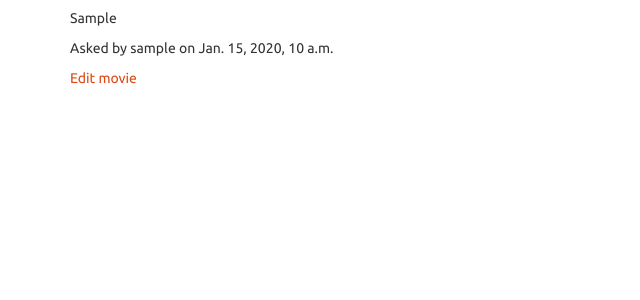
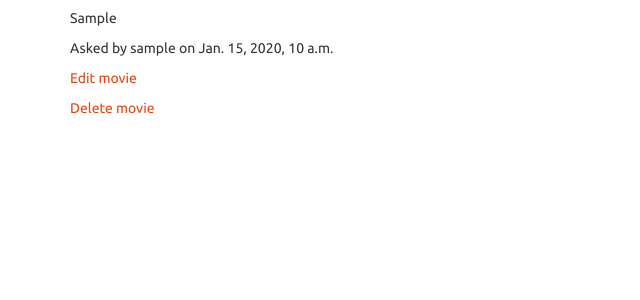
Before and after one commit to bblue160/my_app, a Django app: page /movie/1/ in a window 1280 px wide. Shown: the part 142-442 px from the top of the page, without its empty margins (0-640 px from the left). Run offline with Django 3.2, Linux system fonts and the light colour scheme; a user stored in the database is signed in; tables that the repository leaves empty hold one stand-in row (values such as "Sample post"); some libraries are stand-ins or nearby versions.

Commit message:
Add movie delete view

```diff
--- a/core/urls.py
+++ b/core/urls.py
@@ -9,4 +9,5 @@ urlpatterns = patterns('',
     url(r'^movie/$', MovieListView.as_view(), name='movie_list'),
     url(r'^movie/(?P<pk>\d+)/$', MovieDetailView.as_view(), name='movie_detail'),
     url(r'^movie/update/(?P<pk>\d+)/$', MovieUpdateView.as_view(), name='movie_update'),
+    url(r'^movie/delete/(?P<pk>\d+)/$', MovieDeleteView.as_view(), name='movie_delete'),
 )
--- a/core/views.py
+++ b/core/views.py
@@ -1,5 +1,5 @@
 from django.shortcuts import render
-from django.views.generic import TemplateView, CreateView, ListView, DetailView, UpdateView
+from django.views.generic import TemplateView, CreateView, ListView, DetailView, UpdateView, DeleteView
 from django.core.urlresolvers import reverse_lazy
 from .models import *
 
@@ -29,3 +29,8 @@ class MovieUpdateView(UpdateView):
     model = Movie
     template_name = 'movie/movie_form.html'
     fields = ['title', 'synopsis']
+
+class MovieDeleteView(DeleteView):
+    model = Movie
+    template_name = 'movie/movie_confirm_delete.html'
+    success_url = reverse_lazy('movie_list')
--- a/templates/movie/movie_detail.html
+++ b/templates/movie/movie_detail.html
@@ -5,5 +5,6 @@
 <p>Asked by {{ movie.user.username }} on {{ movie.created_at }}</p>
 {% if movie.user == user %}
 <p><a href="{% url 'movie_update' pk=movie.id %}">Edit movie</a></p>
+<p><a href="{% url 'movie_delete' pk=movie.id %}">Delete movie</a></p>
 {% endif %}
 {% endblock %}
```
Also changed, not shown: templates/movie/movie_confirm_delete.html (added, +8 -0 lines).
